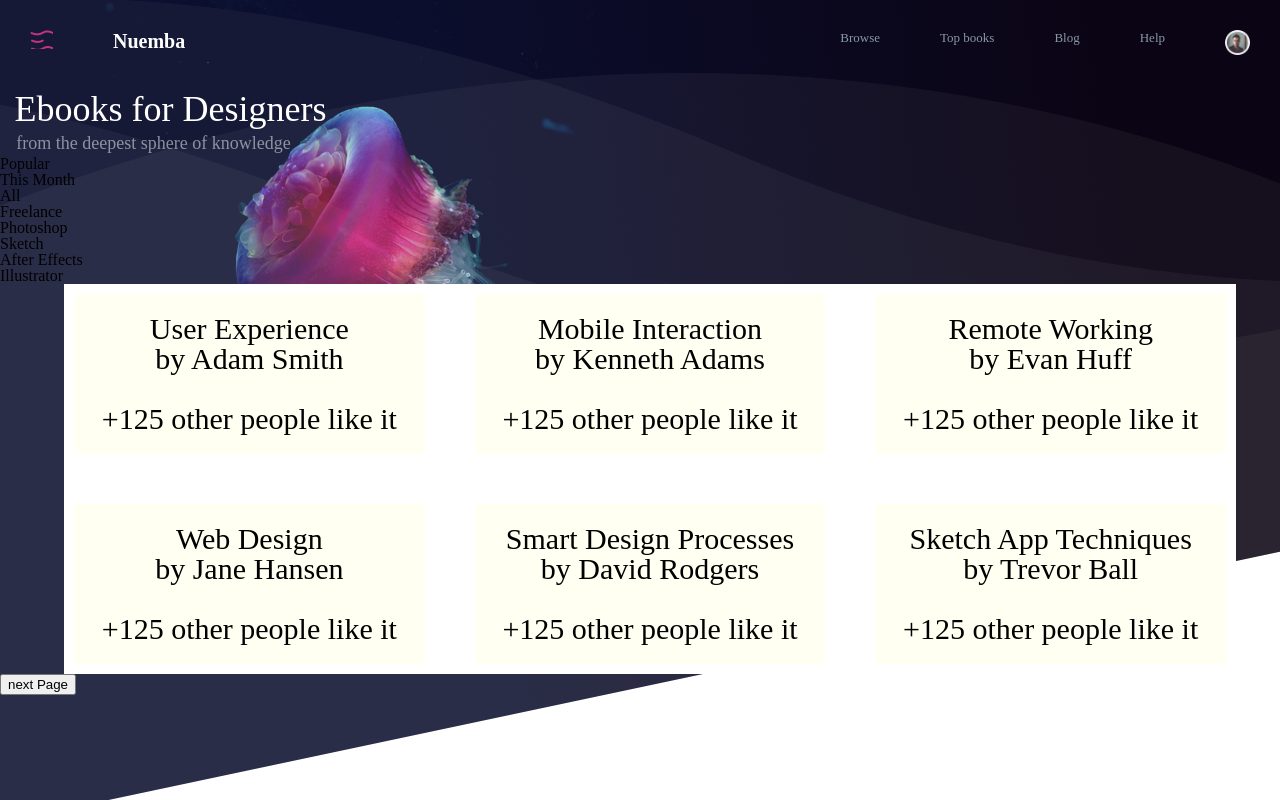
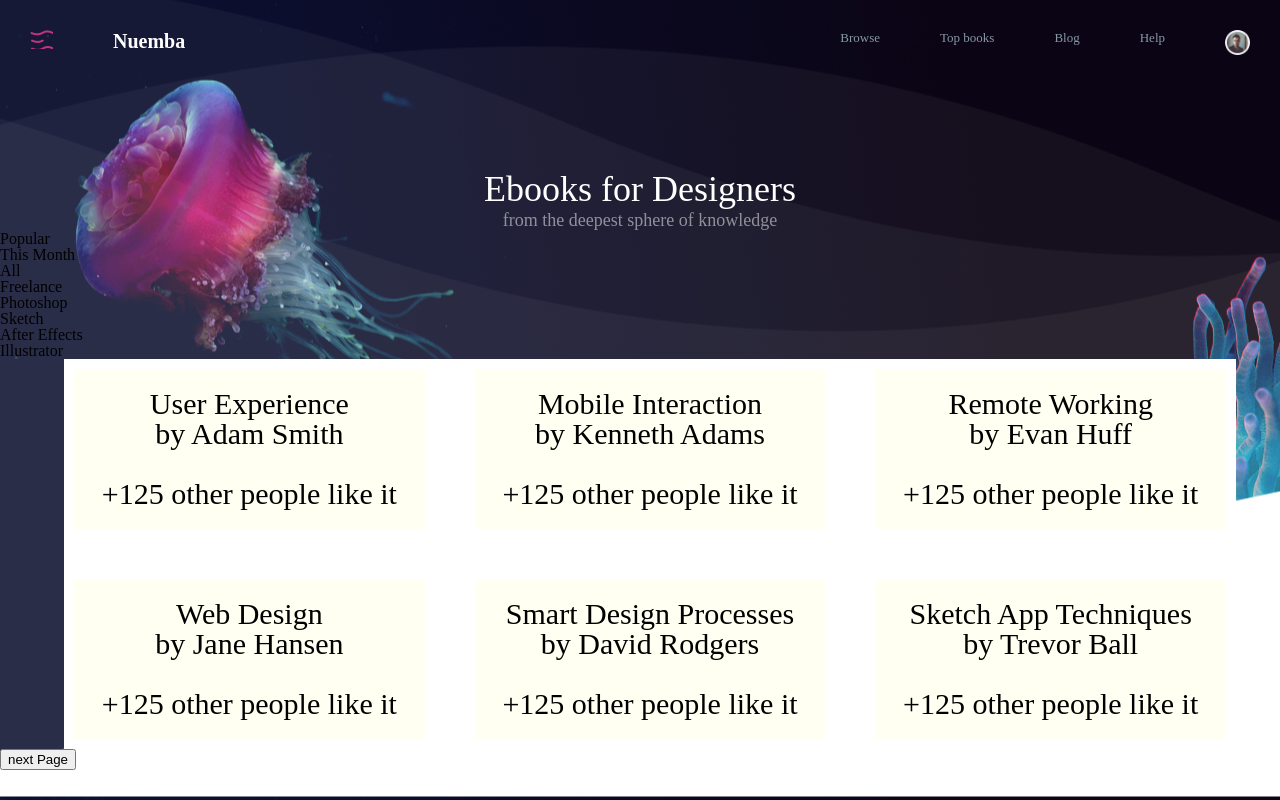
Before and after one commit to roberto68/colab-project, a website: page index.html in a window 1280 px wide. Drawn offline with Linux system fonts and the light colour scheme.

Commit message:
centered header

```diff
--- a/assets/stylesheets/main.css
+++ b/assets/stylesheets/main.css
@@ -55,7 +55,7 @@ html {
 }
 body {
   background-image: url('/assets/images/background-image.jpg');
-  width: 100%;
+  background-position: center center;
 
 }
 
@@ -107,7 +107,10 @@ nav a {
 
 /* Header */
 
+header {
+  margin-top: 5em;
 
+}
 
 h1, h5 {
   text-align: center;
@@ -121,16 +124,14 @@ h1, h5 {
 }
 
 h5 {
-  width: 307px;
-  height: 23px;
+
   opacity: 0.5;
   font-size: 18px;
 
 }
 
 h1 {
-  width: 341px;
-  height: 45px;
+
   font-size: 36px;
 
 }
```
